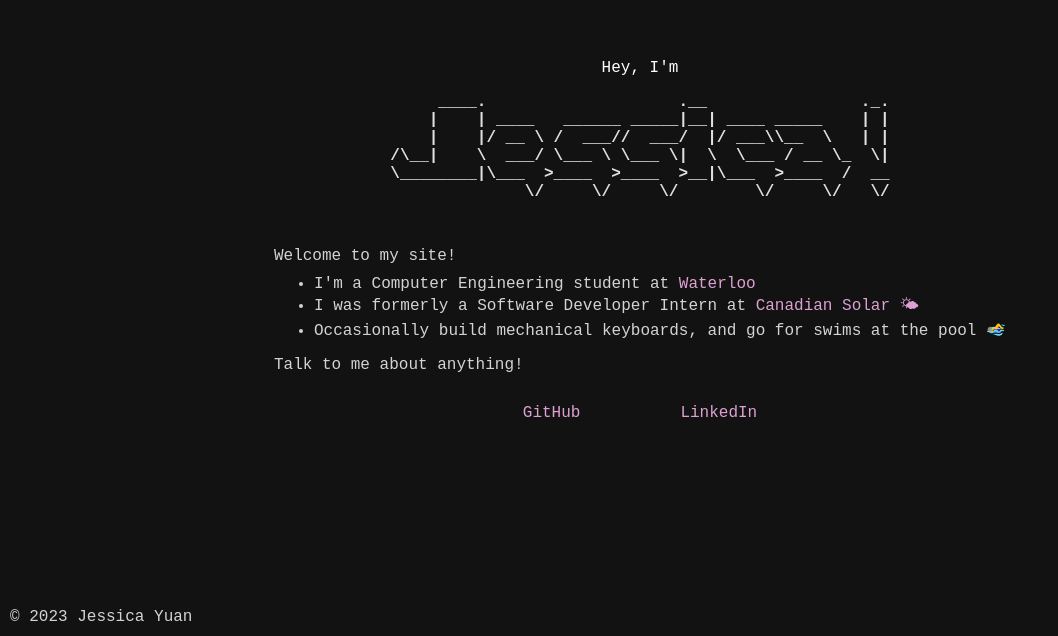
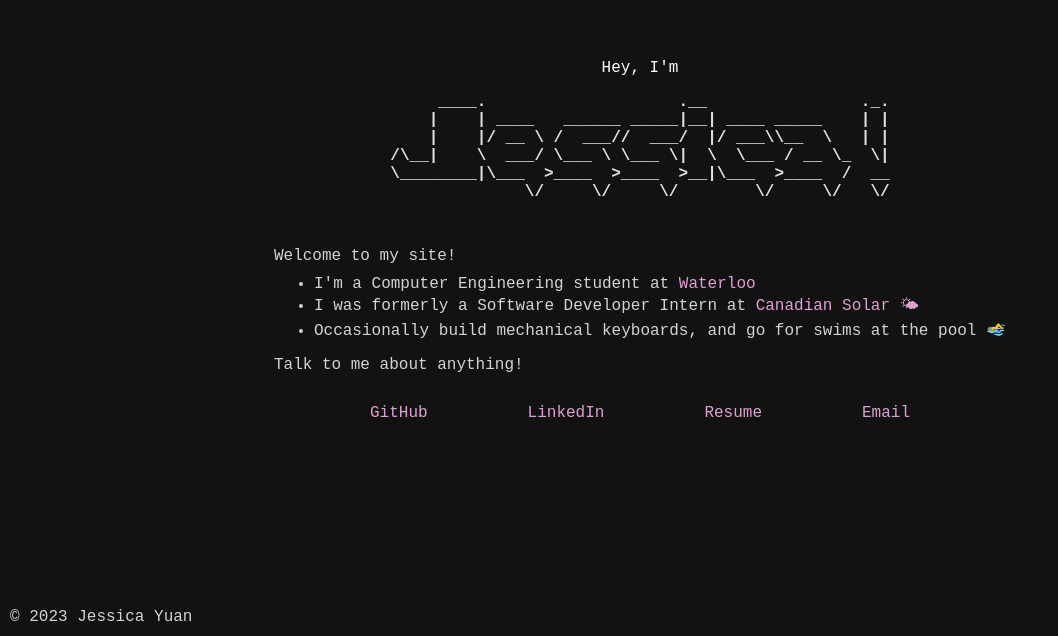
Before and after one commit to jessicayuan1/jessicayuan1.github.io, a plain HTML site: page index.html in a window 1280 px wide. Shown: the part 164-800 px from the top of the page, without its empty margins (0-1058 px from the left). Drawn offline with nearby package versions, Linux system fonts and the light colour scheme.

Commit message:
resume + email

```diff
--- a/index.html
+++ b/index.html
@@ -122,9 +122,10 @@
         <div class="links" id="links">
             <a rel="noreferrer" href="https://github.com/jessicayuan1" target="_blank">GitHub</a>
             <a rel="noreferrer" href="https://www.linkedin.com/in/jessica-yuan1" target="_blank">LinkedIn</a>
-            <!-- <a rel="noreferrer" href="ADD A LINK HERE " target="_blank">Resume</a> -->
-            <!-- <a>Projects</a> -->
-            <!-- INSERT EMAIL HERE  -->
+            <a rel="noreferrer" href="https://drive.google.com/file/d/1DlQAnM3pAw8kG7rjgCmBowl3_mxlRDxo/view?usp=sharing" target="_blank">Resume</a>
+            <a href=mailto:jl2yuan@uwaterloo.ca>Email</a>
+            <!-- <a rel="noreferrer" href="https://sharpjd.itch.io/the-bagumbagumba-forest" target="_blank"> Game Jam Submission </a> -->
+
         </div>
 
 
```
